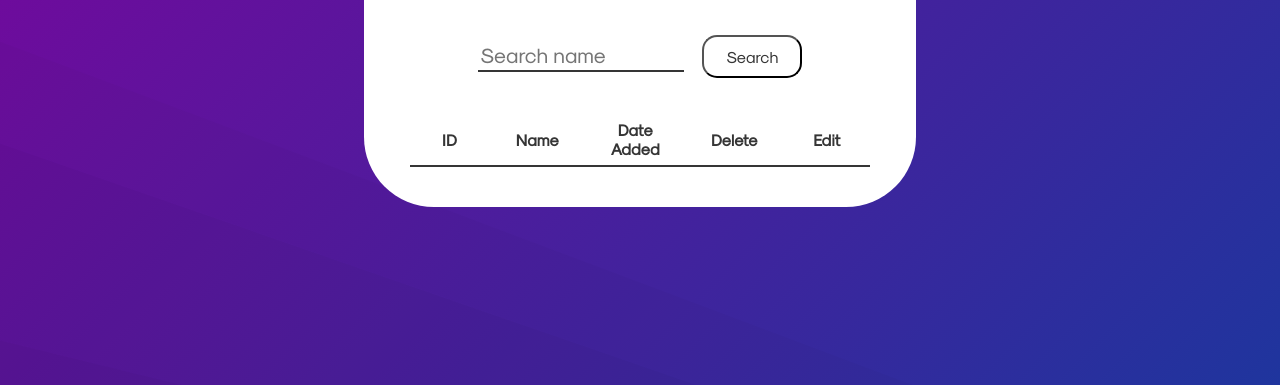
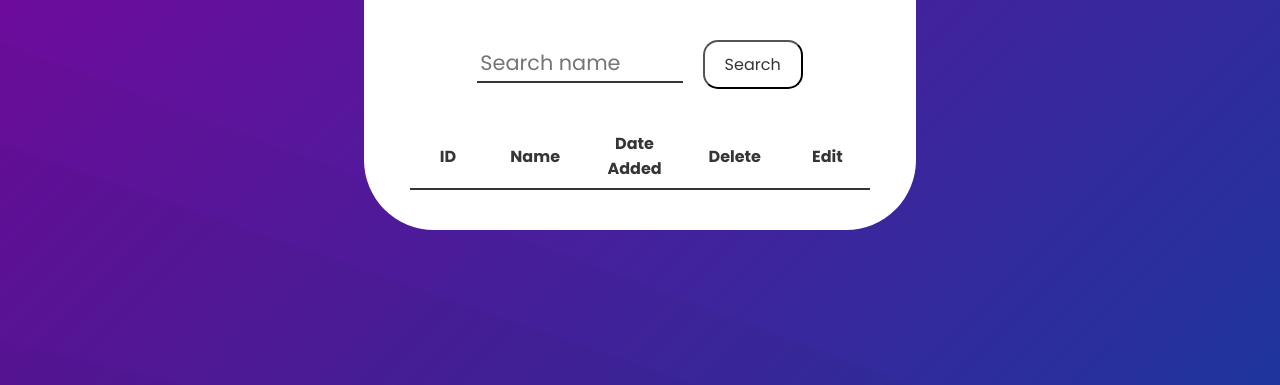
Before and after one commit to Davide-Barca/fullstack-app, a plain HTML site: page client/index.html in a window 1280 px wide. Shown: the part 415-800 px from the top of the page. Drawn offline with Linux system fonts and the light colour scheme; no server answers.

Commit message:
Change font

```diff
--- a/client/style.css
+++ b/client/style.css
@@ -1,12 +1,8 @@
 @import url('https://fonts.googleapis.com/css2?family=Poppins:ital,wght@0,100;0,200;0,300;0,400;0,500;0,600;0,700;0,800;0,900;1,100;1,200;1,300;1,400;1,500;1,600;1,700;1,800;1,900&display=swap');
-@font-face {
-    font-family: "Modernist";
-    src: url("./fonts/Sk-Modernist-Regular.otf");
-}
 
 *{
     color: #353535;
-    font-family: 'Modernist';
+    font-family: 'Poppins';
 }
 html, body{
     width: 100%;
@@ -39,7 +35,6 @@ main{
 }
 
 main h1{
-    font-family: 'Poppins', sans-serif;
     font-weight: 900;
 }
 
```
Also changed, not shown: client/fonts/Sk-Modernist-Regular.otf (deleted).
